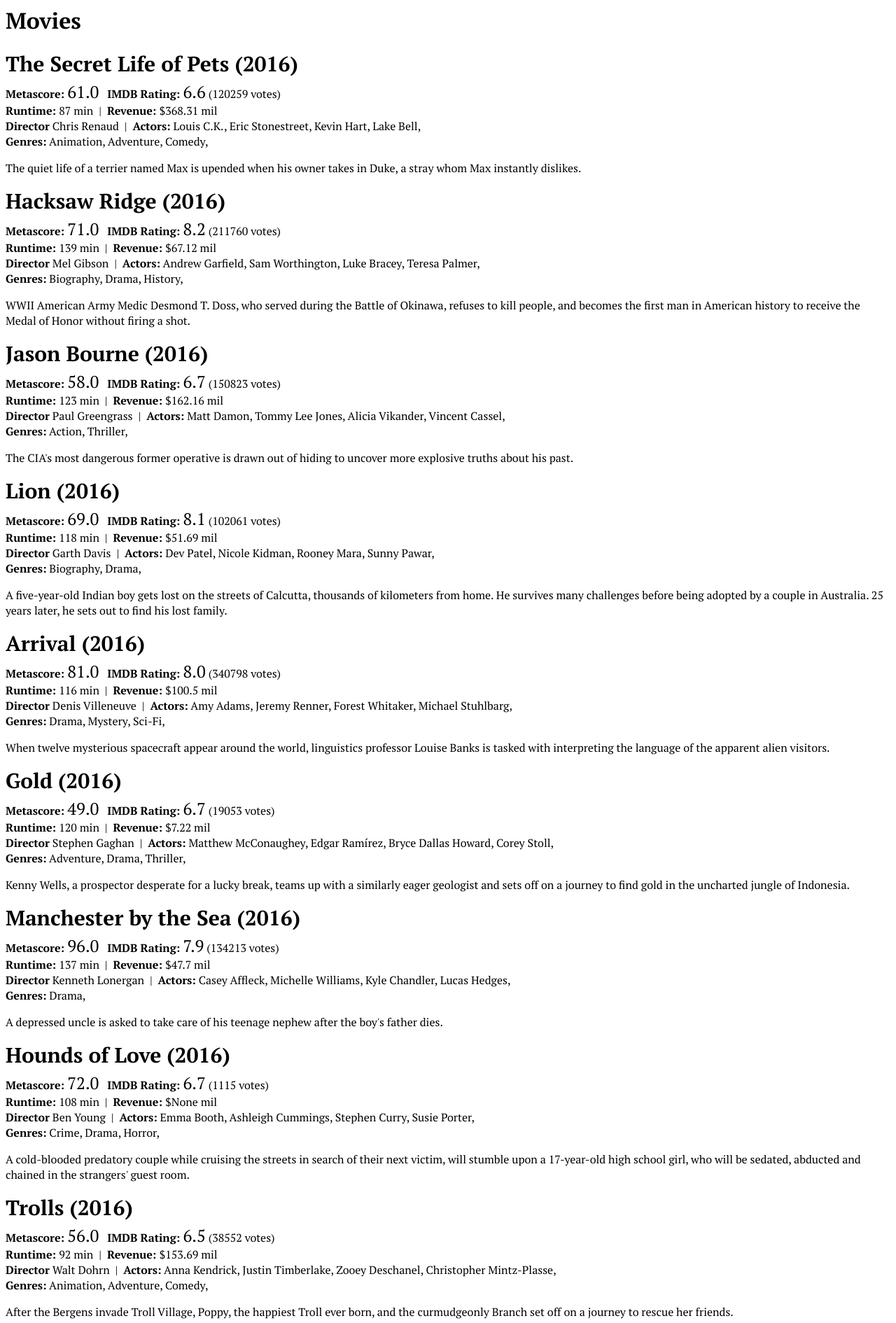
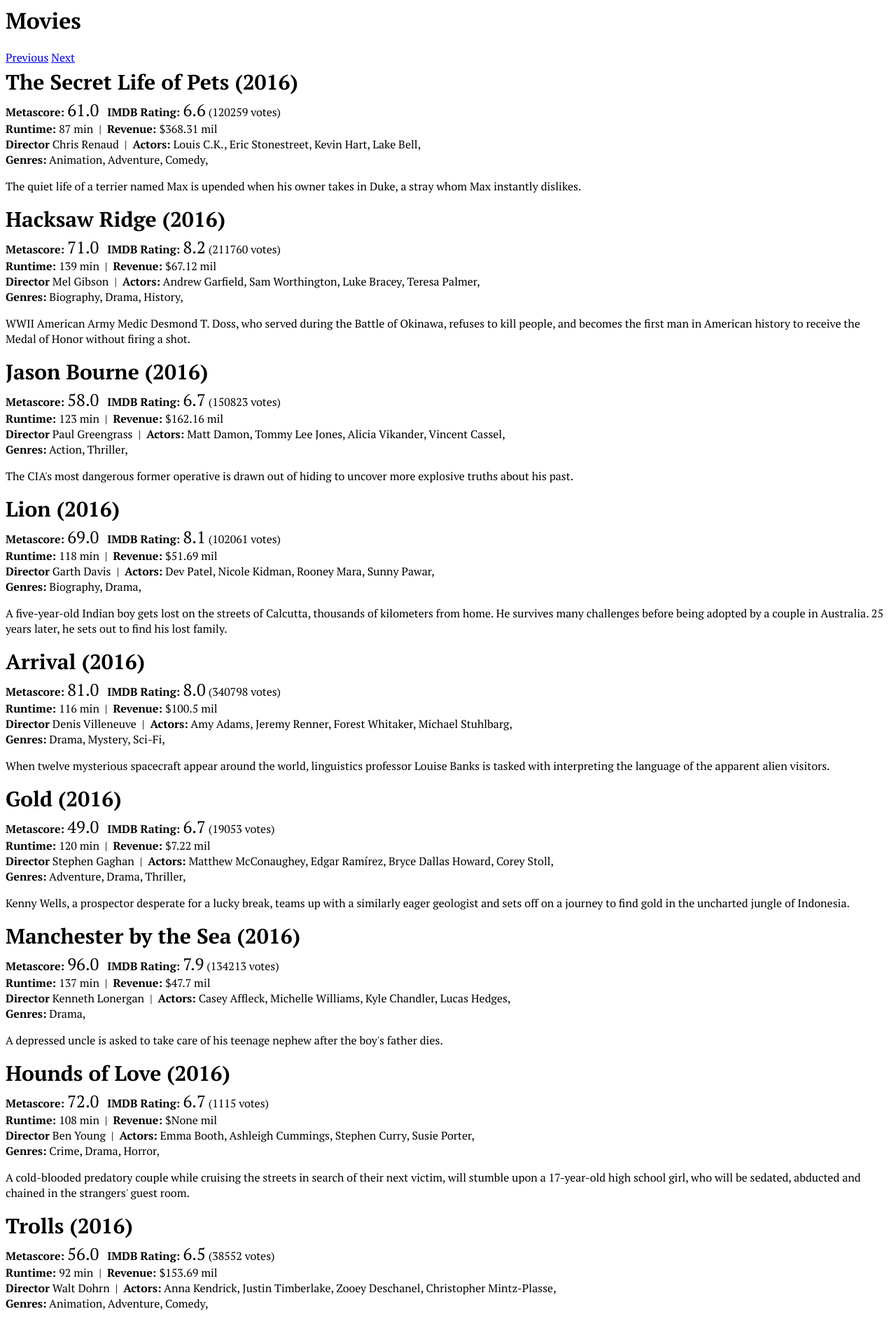
Before and after one commit to TheImaginaryOne/movies-py, a Flask app: page /movies?page=1 in a window 1280 px wide. Shown: the top 1890 px of the page at 70% size. Run offline with Flask 2, Linux system fonts and the light colour scheme.

Commit message:
Add pagination to movies page

```diff
--- a/domainmodel/repository.py
+++ b/domainmodel/repository.py
@@ -14,4 +14,4 @@ class MemoryRepository(Repository):
         self.genres = m
 
     def view_movies(self, start, number):
-        return self.movies[start:start + number]
+        return self.movies[start:start + number], start + number < len(self.movies)
--- a/web/movies.py
+++ b/web/movies.py
@@ -5,13 +5,18 @@ MOVIES_ON_PAGE = 15
 
 
 def movies_blueprint(repository: Repository):
-    blueprint = Blueprint('simple', __name__, template_folder='templates', static_folder='static')
+    blueprint = Blueprint('movies', __name__, template_folder='templates', static_folder='static')
 
     @blueprint.route('/movies')
     def show():
         try:
             page: int = int(request.args.get('page', '0'))
-            return render_template('movies.html', movies=repository.view_movies(page * MOVIES_ON_PAGE, MOVIES_ON_PAGE))
+            results, is_not_end = repository.view_movies(page * MOVIES_ON_PAGE, MOVIES_ON_PAGE)
+
+            previous_id = page - 1 if page >= 1 and len(results) > 0 else None
+            next_id = page + 1 if is_not_end else None
+
+            return render_template('movies.html', movies=results, previous_id=previous_id, next_id=next_id)
         except ValueError:
             return render_template('movies.html', movies=[])
 
--- /dev/null
+++ b/web/templates/base.html
@@ -0,0 +1,11 @@
+<html>
+<head>
+    <title>Movies</title>
+    <link rel="stylesheet" href="{{ url_for('static', filename='style.css') }}">
+</head>
+<body>
+<div>
+    {% block content %}{% endblock %}
+</div>
+</body>
+</html>
--- a/web/templates/movies.html
+++ b/web/templates/movies.html
@@ -1,13 +1,12 @@
-<html>
-    <head>
-        <title>Movies</title>
-        <link rel="stylesheet" href="{{ url_for('static', filename='style.css') }}">
-    </head>
-    <body>
+{% extends "base.html" %}
+{% import "pagination.html" as pagination %}
+{% block content %}
 <div>
     <h1>Movies</h1>
 </div>
+{{ pagination.previous_next(previous_id, next_id) }}
 {% for movie in movies %}
+<div>
     <div>
         <h2 class="movie-title">{{ movie.title }} ({{ movie.release_year }})</h2>
     </div>
@@ -48,6 +47,7 @@
         {{ movie.description }}
     </p>
     </div>
+</div>
 {% endfor %}
-    </body>
-</html>
+{{ pagination.previous_next(previous_id, next_id) }}
+{% endblock %}
--- /dev/null
+++ b/web/templates/pagination.html
@@ -0,0 +1,12 @@
+{% macro previous_next(previous_id, next_id) -%}
+<div class="pagination">
+    <span>
+        {% if previous_id != None %}
+        <a href="{{ url_for('movies.show', page=previous_id) }}">Previous</a>
+        {% endif %}
+        {% if next_id != None %}
+        <a href="{{ url_for('movies.show', page=next_id) }}">Next</a>
+        {% endif %}
+    </span>
+</div>
+{%- endmacro %}
```
Also changed, not shown: domainmodel/test/test_repository.py (+2 -2 lines). Lines whose indentation alone changed are shown as unchanged.
